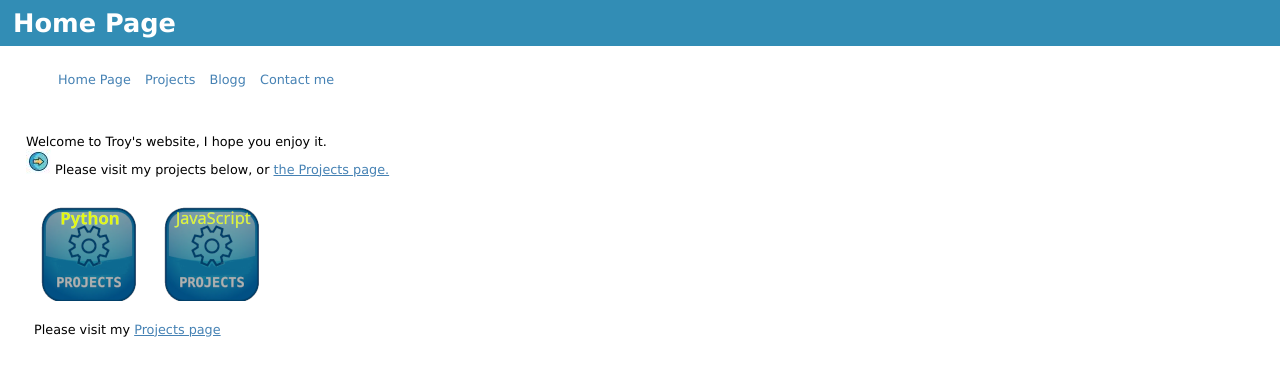
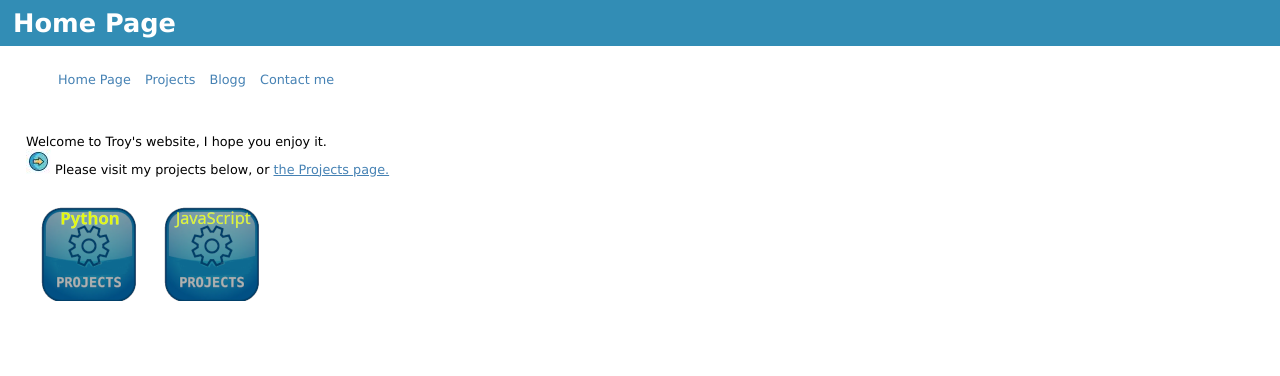
Before and after one commit to troykw1/troy_website, a website: page index.html in a window 1280 px wide. Drawn offline with Linux system fonts and the light colour scheme.

Commit message:
Update index.html page

```diff
--- a/index.html
+++ b/index.html
@@ -98,7 +98,7 @@ function homePage() {
         "</tr>" +
         "<tr>" +
             "<td colspan='2' style='padding: 5px;'>" +
-                "Please visit my <a href='#' onclick='projectPage(); return false;'>Projects page</a>" +
+           //     "Please visit my <a href='#' onclick='projectPage(); return false;'>Projects page</a>" +
             "</td>" +
         "</tr>" +
     "</table>";
```
